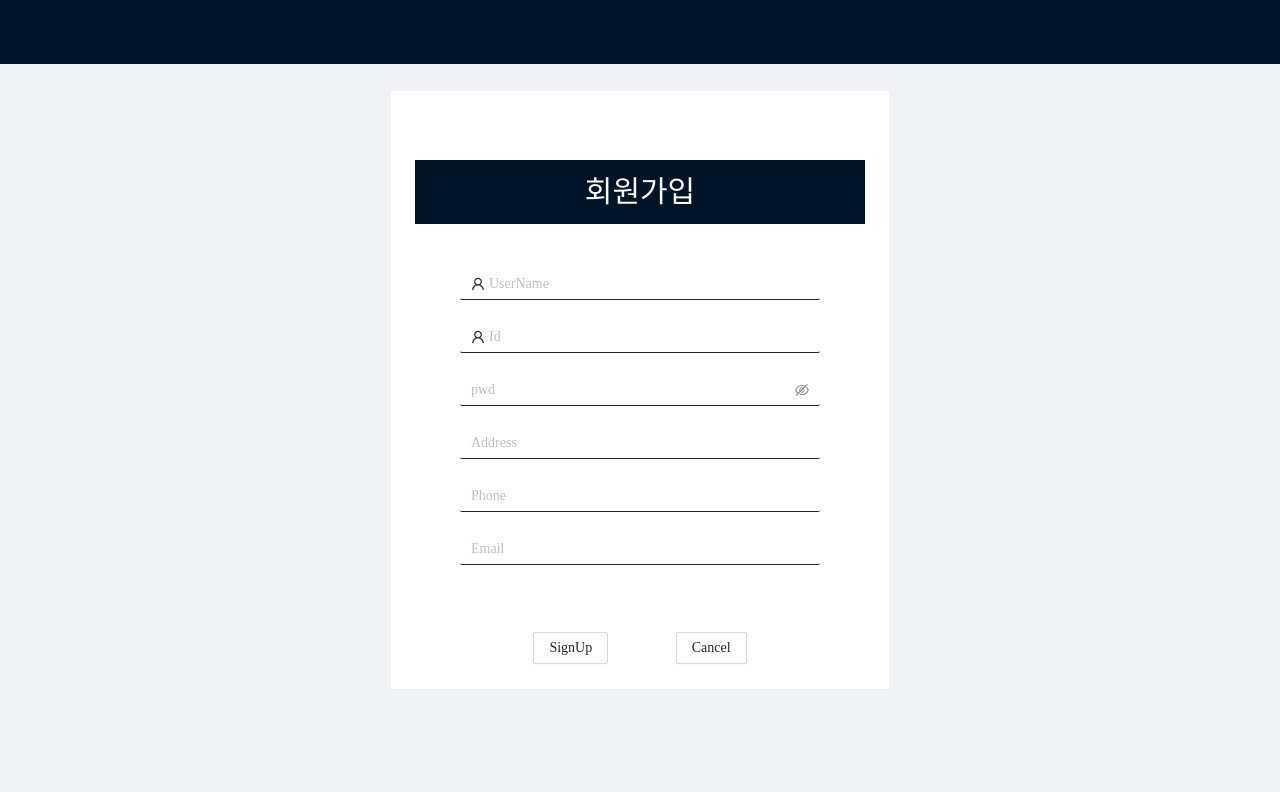
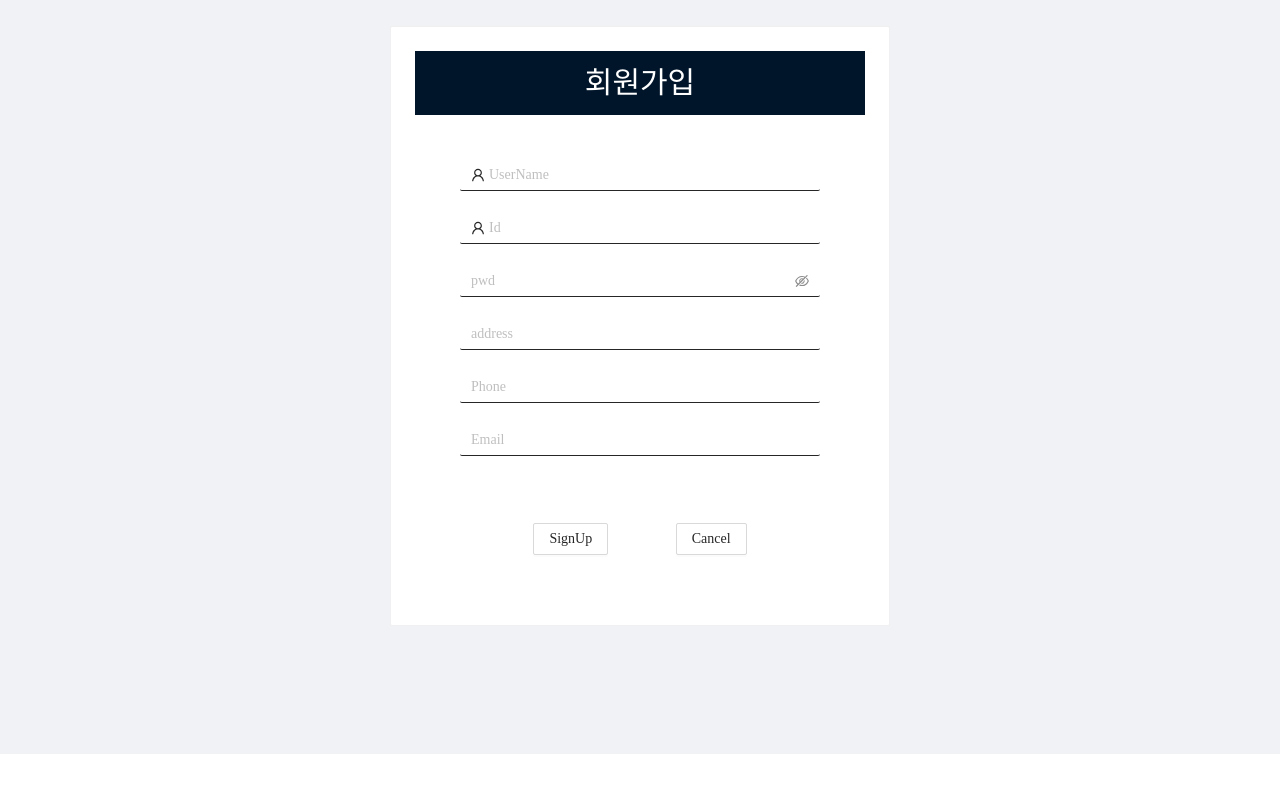
Before and after one commit to DN-2020/fe, a React (Create React App) app: page /user/register in a window 1280 px wide. Shown: the top 792 px of the page. Built offline with nearby package versions, Linux system fonts and the light colour scheme.

Commit message:
login, register add2

```diff
--- a/src/pages/User/Register/RegisterPresenter.js
+++ b/src/pages/User/Register/RegisterPresenter.js
@@ -1,43 +1,58 @@
 import React from 'react';
-import {Link} from "react-router-dom"
-import {Card , Button , Layout , Input} from 'antd';
+import { Link } from 'react-router-dom';
+import { Card, Button, Layout, Input } from 'antd';
 import PropTypes from 'prop-types';
-import {NodeExpandOutlined, UserOutlined} from '@ant-design/icons'
-const { Header,Content } = Layout;
+import { NodeExpandOutlined, UserOutlined } from '@ant-design/icons';
+const { Header, Content } = Layout;
 /*
 npm install --save @ant-design/icons
 */
 
-
-const RegisterPresenter = props => {
+const RegisterPresenter = (props) => {
   return (
     <>
       <Layout>
+        <Content>
+          <Card style={style.cardStyle}>
             <Header>
+              <p style={style.Pstyle}>회원가입</p>
             </Header>
-        <Content>
-        <Card style={{ width: 500 , height : 600, marginLeft : "auto" , marginRight :"auto"  , marginTop : "2%" , marginBottom : "10%"}}>
-        <div style ={{textAlign : "center" , marginTop : "10%"}}>
-        <Header>
-        <p style ={{fontSize : 30 , color :"#ffffff"}}>회원가입</p>
-        </Header>
-        <div style ={{marginLeft : "10%" , marginRight : "10%" , marginBottom : "10%" , marginTop : "10%"}}>
-        <Input style={{border : "none" , borderBottom : "1px solid"}} placeholder="UserName" prefix={<UserOutlined />}/>
-        <br/><br/>
-        <Input style={{border : "none" , borderBottom : "1px solid"}} placeholder="Id" prefix={<UserOutlined />} />
-        <br/><br/>
-        <Input.Password placeholder="pwd" style={{border : "none" , borderBottom : "1px solid"}} />
-        <br/><br/>
-        <Input placeholder="Address"  style={{border : "none" , borderBottom : "1px solid"}}/>
-        <br/><br/>
-        <Input placeholder="Phone" style={{border : "none" , borderBottom : "1px solid"}}/>
-        <br/><br/>
-        <Input placeholder="Email" type = "email"  style={{border : "none" , borderBottom : "1px solid"}}/>
-        <br/><br/>
+            <div style={style.DivStyle}>
+              <Input
+                style={style.InputStyle}
+                placeholder="UserName"
+                prefix={<UserOutlined />}
+              />
+              <br />
+              <br />
+              <Input
+                style={style.InputStyle}
+                placeholder="Id"
+                prefix={<UserOutlined />}
+              />
+              <br />
+              <br />
+              <Input.Password placeholder="pwd" style={style.InputStyle} />
+              <br />
+              <br />
+              <Input placeholder="address" style={style.InputStyle} />
+              <br />
+              <br />
+              <Input placeholder="Phone" style={style.InputStyle} />
+              <br />
+              <br />
+              <Input
+                placeholder="Email"
+                type="email"
+                style={style.InputStyle}
+              />
+              <br />
+              <br />
             </div>
             <Button>SignUp</Button>
-        <Button style ={{marginLeft : "15%"}}><Link to = "/user/login">Cancel</Link></Button>
-        </div>
+            <Button style={style.CancelStyle}>
+              <Link to="/user/login">Cancel</Link>
+            </Button>
           </Card>
         </Content>
       </Layout>
@@ -45,8 +60,35 @@ const RegisterPresenter = props => {
   );
 };
 
-RegisterPresenter.propTypes = {
+RegisterPresenter.propTypes = {};
 
+const style = {
+  Pstyle: {
+    fontSize: 30,
+    color: '#ffffff',
+  },
+  cardStyle: {
+    width: 500,
+    height: 600,
+    marginLeft: 'auto',
+    marginRight: 'auto',
+    marginTop: '2%',
+    marginBottom: '10%',
+    textAlign: 'center',
+  },
+  InputStyle: {
+    border: 'none',
+    borderBottom: '1px solid',
+  },
+  DivStyle: {
+    marginLeft: '10%',
+    marginRight: '10%',
+    marginBottom: '10%',
+    marginTop: '10%',
+  },
+  CancelStyle: {
+    marginLeft: '15%',
+  },
 };
 
 export default RegisterPresenter;
--- a/src/pages/User/login/LoginPresenter.js
+++ b/src/pages/User/login/LoginPresenter.js
@@ -1,39 +1,62 @@
 import React from 'react';
-import {Card , Button ,Layout , Input} from 'antd';
+import { Card, Button, Layout, Input } from 'antd';
 import PropTypes from 'prop-types';
-import {Link} from "react-router-dom"
-const { Header,Content } = Layout;
+import { Link } from 'react-router-dom';
+const { Header, Content } = Layout;
 
-const LoginPresenter = props => {
+const LoginPresenter = (props) => {
   return (
     <>
       <Layout>
+        <Content>
+          <Card style={style.cardStyle}>
+            <div style={{ textAlign: 'center', marginTop: '10%' }}>
               <Header>
-       s
+                <p style={{ fontSize: 30, color: '#ffffff' }}>로그인</p>{' '}
               </Header>
-       <Content>
-       <Card style={{ width: 500 , height : 500, marginLeft : "auto" , marginRight :"auto"  , marginTop : "5%" , marginBottom : "20%"}}>
-       <div style ={{textAlign : "center" , marginTop : "10%"}}>
-       <Header><p style ={{fontSize : 30 , color : "#ffffff"}}>로그인</p>        </Header>
-       <div style ={{marginLeft : "10%" , marginRight : "10%" , marginBottom : "20%" , marginTop : "10%"}}>
-       <Input placeholder="ID" style={{border : "none" , borderBottom : "1px solid"}}/>
-       <br/><br/>
-       <Input.Password placeholder="password" style={{border : "none" , borderBottom : "1px solid"}}  />
+              <div style={style.InputDivStyle}>
+                <Input
+                  placeholder="ID"
+                  style={{ border: 'none', borderBottom: '1px solid' }}
+                />
+                <br />
+                <br />
+                <Input.Password
+                  placeholder="password"
+                  style={{ border: 'none', borderBottom: '1px solid' }}
+                />
               </div>
               <Button>Login</Button>
-       <Button style ={{marginLeft : "10%"}}><Link to ="/user/register">SignUp</Link></Button>
+              <Button style={style.SignUpButtonStyle}>
+                <Link to="/user/register">SignUp</Link>
+              </Button>
             </div>
           </Card>
         </Content>
       </Layout>
-
-
     </>
   );
 };
 
-LoginPresenter.propTypes = {
+LoginPresenter.propTypes = {};
 
+const style = {
+  cardStyle: {
+    width: 500,
+    height: 500,
+    marginLeft: 'auto',
+    marginRight: 'auto',
+    marginTop: '5%',
+    marginBottom: '20%',
+  },
+  InputDivStyle: {
+    marginLeft: '10%',
+    marginRight: '10%',
+    marginBottom: '20%',
+    marginTop: '10%',
+  },
+  SignUpButtonStyle: {
+    marginLeft: '10%',
+  },
 };
-
 export default LoginPresenter;
```
Also changed, not shown: 1 other file (tests, documents, lock files or other folders). Lines whose indentation alone changed are shown as unchanged.
